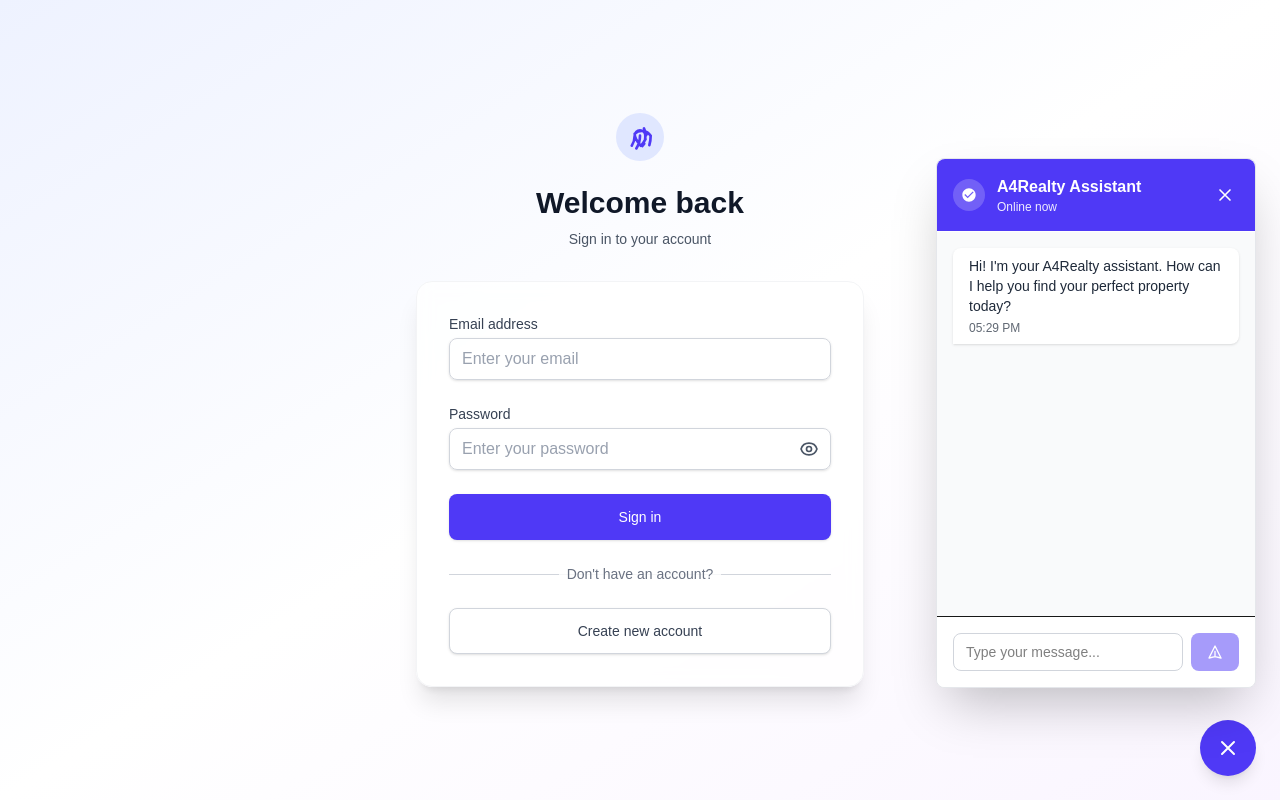
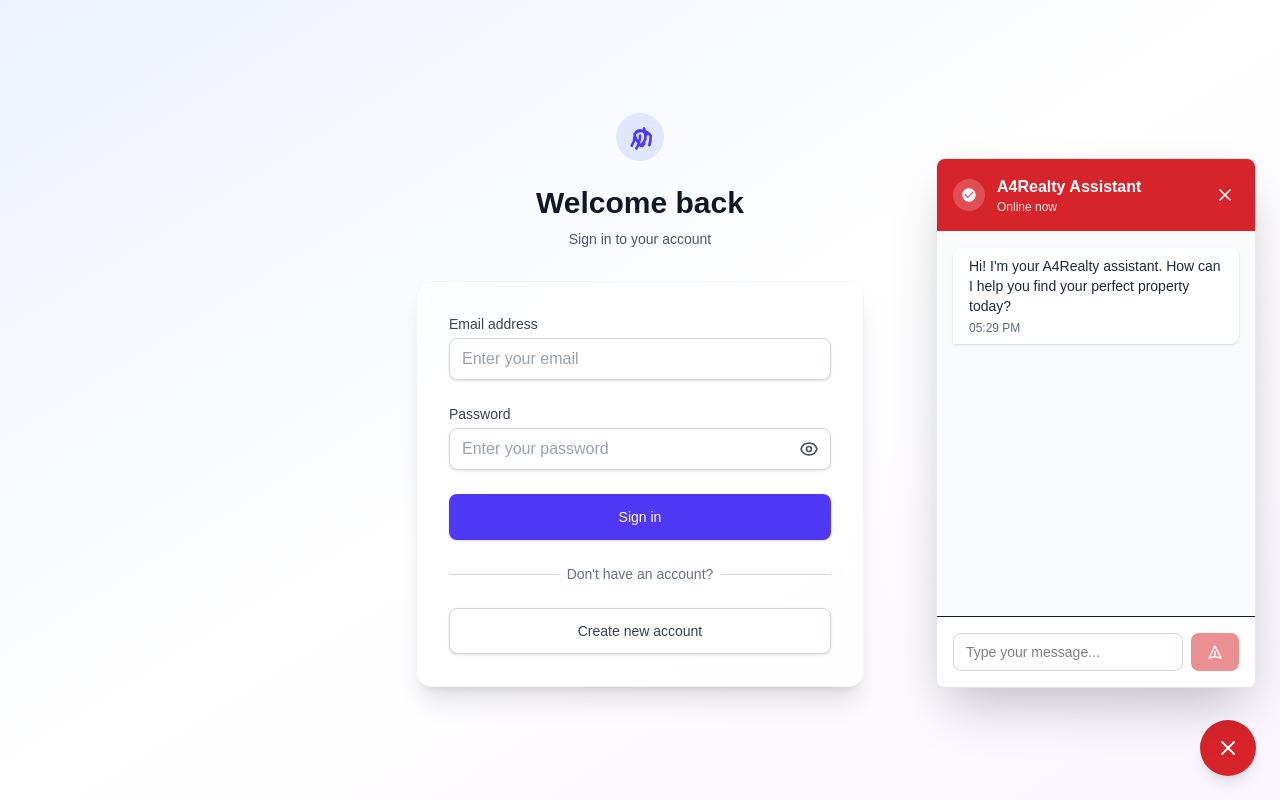
Before and after one commit to reo127/a4realty, a Next.js app: page /login in a window 1280 px wide. Both pictures are taken after a click on the button 1228 px from the left and 748 px from the top of the page. Built offline with nearby package versions, Linux system fonts and the light colour scheme.

Commit message:
make chatbot red

```diff
--- a/src/app/components/ChatBot.jsx
+++ b/src/app/components/ChatBot.jsx
@@ -114,7 +114,7 @@ const ChatBot = () => {
             {isOpen && (
                 <div className="absolute bottom-20 right-0 w-80 bg-white rounded-lg shadow-2xl border border-gray-200 mb-2">
                     {/* Chat Header */}
-                    <div className="flex items-center justify-between p-4 border-b bg-indigo-600 text-white rounded-t-lg">
+                    <div className="flex items-center justify-between p-4 border-b bg-[#D7242A] text-white rounded-t-lg">
                         <div className="flex items-center gap-3">
                             <div className="w-8 h-8 bg-white/20 rounded-full flex items-center justify-center">
                                 <svg className="w-4 h-4" fill="currentColor" viewBox="0 0 24 24">
@@ -146,7 +146,7 @@ const ChatBot = () => {
                                 <div
                                     className={`${message.sender === 'user' ? 'max-w-xs' : 'max-w-sm'} px-4 py-2 rounded-lg ${
                                         message.sender === 'user'
-                                            ? 'bg-indigo-600 text-white rounded-br-none'
+                                            ? 'bg-[#D7242A] text-white rounded-br-none'
                                             : 'bg-white text-gray-800 rounded-bl-none shadow'
                                     }`}
                                 >
@@ -179,7 +179,7 @@ const ChatBot = () => {
                                                             <p className="text-xs text-gray-600">
                                                                 📍 {property.location}
                                                             </p>
-                                                            <p className="text-xs font-medium text-indigo-600">
+                                                            <p className="text-xs font-medium text-[#D7242A]">
                                                                 {typeof property.price === 'string' ?
                                                                     (property.price.includes('₹') ? property.price : `₹${property.price}`) :
                                                                     `₹${(property.price / 100000).toFixed(0)} L`
@@ -229,13 +229,13 @@ const ChatBot = () => {
                                 value={inputValue}
                                 onChange={(e) => setInputValue(e.target.value)}
                                 placeholder="Type your message..."
-                                className="flex-1 text-black px-3 py-2 border border-gray-300 rounded-lg focus:outline-none focus:ring-2 focus:ring-indigo-500 text-sm"
+                                className="flex-1 text-black px-3 py-2 border border-gray-300 rounded-lg focus:outline-none focus:ring-2 focus:ring-[#D7242A] text-sm"
                                 disabled={isTyping}
                             />
                             <button
                                 type="submit"
                                 disabled={!inputValue.trim() || isTyping}
-                                className="px-4 py-2 bg-indigo-600 text-white rounded-lg hover:bg-indigo-700 disabled:opacity-50 disabled:cursor-not-allowed transition-colors"
+                                className="px-4 py-2 bg-[#D7242A] text-white rounded-lg hover:bg-[#D7242A]/90 disabled:opacity-50 disabled:cursor-not-allowed transition-colors"
                             >
                                 <svg className="w-4 h-4" fill="none" stroke="currentColor" viewBox="0 0 24 24">
                                     <path strokeLinecap="round" strokeLinejoin="round" strokeWidth={2} d="M12 19l9 2-9-18-9 18 9-2zm0 0v-8" />
@@ -249,7 +249,7 @@ const ChatBot = () => {
             {/* Floating Chat Button */}
             <button
                 onClick={() => setIsOpen(!isOpen)}
-                className="bg-indigo-600 hover:bg-indigo-700 text-white p-4 rounded-full shadow-lg transition-all duration-300 hover:scale-105"
+                className="bg-[#D7242A] hover:bg-[#D7242A]/90 text-white p-4 rounded-full shadow-lg transition-all duration-300 hover:scale-105"
                 aria-label="Toggle chat"
             >
                 {isOpen ? (
```
